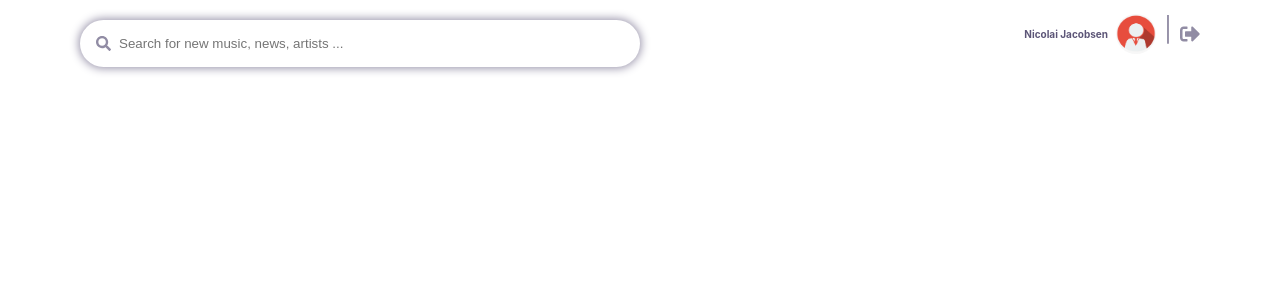
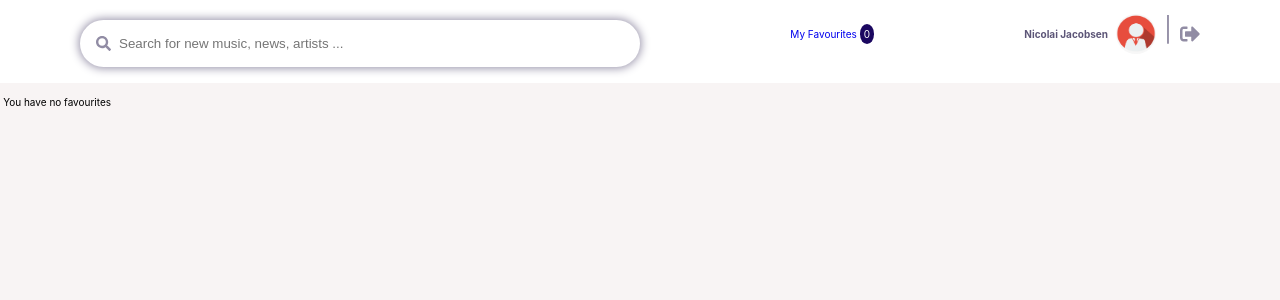
Before and after one commit to augustine-awuori/news, a React (Create React App) app: page /favourites in a window 1280 px wide. Before the commit this address had no page. Shown: the top 300 px of the page. Built offline with nearby package versions, Linux system fonts and the light colour scheme; what apisauce would draw is missing.

Commit message:
Add favourite page.

```diff
--- a/src/App.js
+++ b/src/App.js
@@ -1,21 +1,29 @@
+import React, { useState } from "react";
 import { Routes, Route } from "react-router-dom";
 
+import FavouriteContext from "./context/FavouritesContext";
+import FavouritePage from "./pages/FavouritePage";
 import HomePage from "./pages/HomePage";
 import NavBar from "./components/NavBar";
 import ProfilePage from "./pages/ProfilePage";
 
 function App() {
+  const [favourites, setFavourites] = useState([]);
+
   return (
-    <div>
+    <main>
+      <FavouriteContext.Provider value={{ favourites, setFavourites }}>
         <NavBar
           img={require("./assets/Profilbillede.png")}
           name="Nicolai Jacobsen"
         />
         <Routes>
+          <Route path="/favourites" element={<FavouritePage />} />
           <Route path="/profile" element={<ProfilePage />} />
           <Route path="/" exact element={<HomePage />} />
         </Routes>
-    </div>
+      </FavouriteContext.Provider>
+    </main>
   );
 }
 
--- /dev/null
+++ b/src/components/Articles.js
@@ -0,0 +1,33 @@
+import React from "react";
+
+import Banner from "./Banner";
+import Card from "./Card";
+
+export default function Articles({ newsArticles, onAddFavourite, visible }) {
+  if (visible)
+    return (
+      <section>
+        {newsArticles?.map((article, index) =>
+          index ? (
+            <Card
+              key={article.description + index}
+              article={article}
+              isFavorite={article.isFavorite}
+              onFavoriteAdd={() => onAddFavourite(article)}
+            />
+          ) : (
+            <Banner article={article} />
+          )
+        )}
+      </section>
+    );
+
+  return (
+    <div
+      className="page home-page"
+      style={{ alignSelf: "center", justifySelf: "center" }}
+    >
+      <p style={{ marginTop: 50, textAlign: "left" }}>Something failed!</p>
+    </div>
+  );
+}
--- /dev/null
+++ b/src/components/Badge.js
@@ -0,0 +1,5 @@
+import React from "react";
+
+export default function Badge({ count }) {
+  return <span className="badge">{count}</span>;
+}
--- a/src/components/NavBar.jsx
+++ b/src/components/NavBar.jsx
@@ -1,12 +1,20 @@
 import React from "react";
+import { NavLink } from "react-router-dom";
 
+import Badge from "./Badge";
 import PageController from "./PageController";
 import SearchBar from "./SearchBar";
+import useFavourites from "../hooks/useFavourites";
 
 export default function NavBar({ name, img }) {
+  const { favourites } = useFavourites();
+
   return (
     <div className="navbar">
       <SearchBar />
+      <NavLink to="/favourites">
+        My Favourites <Badge count={favourites.length} />{" "}
+      </NavLink>
       <PageController name={name} img={img} />
     </div>
   );
--- /dev/null
+++ b/src/context/FavouritesContext.js
@@ -0,0 +1,6 @@
+import { createContext } from "react";
+
+const FavouriteContext = createContext();
+FavouriteContext.displayName = "FavouriteContext";
+
+export default FavouriteContext;
--- /dev/null
+++ b/src/hooks/useFavourites.js
@@ -0,0 +1,9 @@
+import { useContext } from "react";
+
+import Context from "../context/FavouritesContext";
+
+export default function useFavourites() {
+  const { favourites, setFavourites } = useContext(Context);
+
+  return { favourites, setFavourites };
+}
--- a/src/index.css
+++ b/src/index.css
@@ -191,12 +191,19 @@ a {
 }
 
 /* Pages */
+.page {
+  background-color: var(--color-light);
+  height: 1000vh;
+  padding: 0.2rem;
+}
+
 .home-page {
-  background-color: var(--color-light);
   display: flex;
-  height: 1000vh;
   justify-content: space-between;
-  padding: 0.2rem;
+}
+
+.favourite-page {
+  display: flex;
 }
 
 .page-element {
@@ -327,3 +334,11 @@ h1 {
   border-radius: 100%;
   margin: 10px;
 }
+
+/* Badge */
+.badge {
+  background-color: var(--color-headings);
+  border-radius: 100%;
+  color: var(--color-white);
+  padding: 0.25rem;
+}
--- /dev/null
+++ b/src/pages/FavouritePage.js
@@ -0,0 +1,30 @@
+import React from "react";
+
+import Card from "../components/Card";
+import useFavourites from "../hooks/useFavourites";
+
+export default function FavouritePage() {
+  const { favourites, setFavourites } = useFavourites();
+
+  const removeFavourite = (favourite) =>
+    setFavourites(favourites.filter((a) => a !== favourite));
+
+  if (!favourites.length)
+    return (
+      <section className="page favourite-page">
+        <p style={{ textAlign: "center" }}>You have no favourites</p>
+      </section>
+    );
+
+  return (
+    <section className="page">
+      {favourites.map((favourite) => (
+        <Card
+          article={favourite}
+          isFavorite={favourite.isFavorite}
+          onFavoriteAdd={() => removeFavourite(favourite)}
+        />
+      ))}
+    </section>
+  );
+}
--- a/src/pages/HomePage.js
+++ b/src/pages/HomePage.js
@@ -1,13 +1,14 @@
 import React, { useState, useEffect } from "react";
 
-import Card from "../components/Card";
+import Articles from "../components/Articles";
 import newsApi from "../api/news";
+import TimeWidget from "../components/TimeWidget";
 import useApi from "../hooks/useApi";
-import Banner from "../components/Banner";
-import TimeWidget from "../components/TimeWidget";
+import useFavourites from "../hooks/useFavourites";
 
 export default function HomePage() {
   const { data, error, loading, request } = useApi(newsApi.getNews);
+  const { favourites, setFavourites } = useFavourites();
   const [news, setNews] = useState(data);
 
   useEffect(() => {
@@ -17,7 +18,12 @@ export default function HomePage() {
 
   const newsArticles = news?.length ? news : data;
 
-  const handleFavorite = (article) => {
+  const addToFavourites = (article) => {
+    if (article.isFavorite) setFavourites([article, ...favourites]);
+    else setFavourites(favourites.filter((a) => a !== article));
+  };
+
+  const handleFavourite = (article) => {
     const items = [...newsArticles];
     const index = items.findIndex((item) => item.title === article.title);
     const newArticle = { ...article };
@@ -26,38 +32,21 @@ export default function HomePage() {
     newArticle.isFavorite = !newArticle.isFavorite;
     items[index] = newArticle;
 
+    addToFavourites(newArticle.isFavorite);
     setNews(items);
   };
 
-  const textStyle = { marginTop: 50, textAlign: "center" };
-
-  if (loading) return <p style={textStyle}>Loading...</p>;
-
-  if (error)
-    return (
-      <div
-        className="home-page"
-        style={{ alignSelf: "center", justifySelf: "center" }}
-      >
-        <p style={textStyle}>Something failed!</p>
-      </div>
-    );
+  if (loading)
+    return <p style={{ marginTop: 50, textAlign: "center" }}>Loading...</p>;
 
   return (
-    <div className="home-page">
+    <div className="page home-page">
       <div className="page-element">
-        {newsArticles?.map((article, index) =>
-          index ? (
-            <Card
-              key={article.description + index}
-              article={article}
-              isFavorite={article.isFavorite}
-              onFavoriteAdd={() => handleFavorite(article)}
-            />
-          ) : (
-            <Banner article={article} />
-          )
-        )}
+        <Articles
+          newsArticles={newsArticles}
+          onAddFavourite={handleFavourite}
+          visible={error}
+        />
       </div>
       <div className="page-element">
         <TimeWidget />
--- a/src/pages/ProfilePage.js
+++ b/src/pages/ProfilePage.js
@@ -15,7 +15,7 @@ export default function ProfilePage() {
   };
 
   return (
-    <div className="home-page profile-page">
+    <div className="page profile-page">
       <body>
         <h1>Profiles</h1>
         <section className="accounts">
```
Lines whose indentation alone changed are shown as unchanged.
